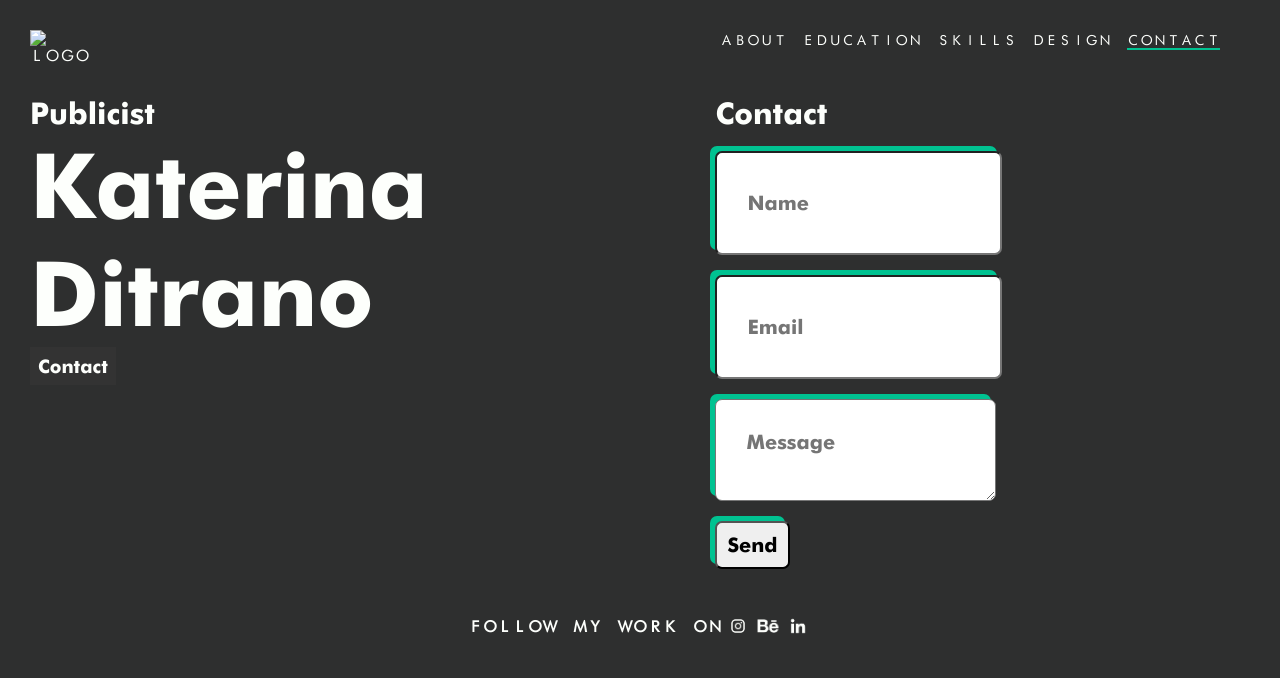
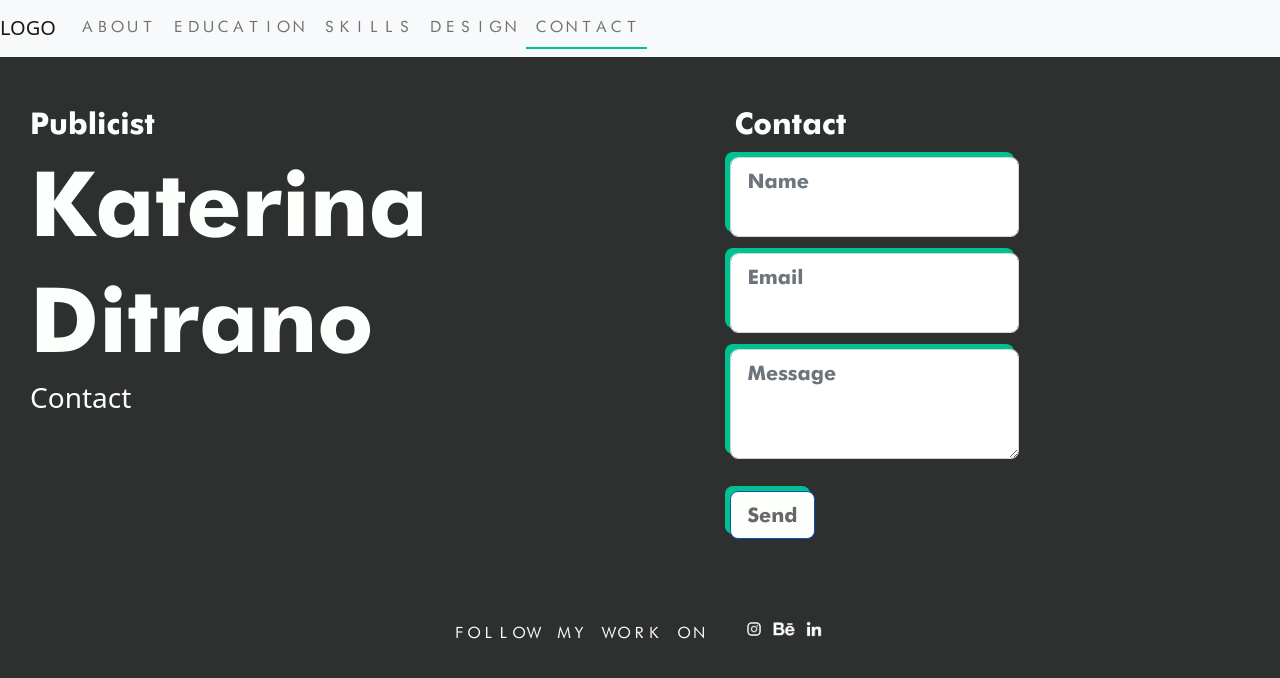
Before and after one commit to Caterina-Ditrano/caterina_ditrano_porfolio, a plain HTML site: page pages/contacto.html in a window 1280 px wide. Drawn offline with nearby package versions, Linux system fonts and the light colour scheme.

Commit message:
bootsrap commit

```diff
--- a/css/index.css
+++ b/css/index.css
@@ -18,6 +18,11 @@
     src: url("../fonts/FutuMd.ttf") format("truetype");
 }
 
+
+.background-color {
+    background-color: #2E2F2F;
+    color: #FDFFFC;
+}
 
 body{
     background-color: #2E2F2F;
@@ -86,31 +91,32 @@ footer {
     display: flex;
 }
 
+#nav {
+    margin-bottom: 3rem;
+    justify-content: flex-end;
+}
+
 nav {
-    display: inline-flex;
+    display: flex;
     width: 100%;
     justify-content: flex-end;
+    align-items: flex-end;
 }
 
 .nav-logo {
     list-style: none;
     text-align: left;
-    padding: 10px;
     font-family: FuturistFixed-widthBoldItalic, sans-serif;
     font-size: 15px;
     justify-content: flex-start;
-    margin: 20px ;
     width: fit-content;
 }
 
 body header nav ul {
     list-style: none;
     text-align: right;
-    padding: 10px;
     font-family: FuturistFixed-widthBoldItalic, sans-serif;
     font-size: 15px;
-    margin: 20px ;
-    margin-right: 50px;
     position: relative;
     justify-content: end;
 }
@@ -350,11 +356,24 @@ ul {
     left: 0px;
 }
 
-#button {
-    height: fit-content;
-    width: fit-content;
-    padding: 10px;
+#form-style{
+    box-shadow: -5px -5px #00c291;
+    font-family:FuturaBoldBT,sans-serif;
+    color: #676767;
+    padding-bottom: 2em;
+    margin: 1rem;
+
+
 }
+
+#form-button{
+    box-shadow: -5px -5px #00c291;
+    font-family:FuturaBoldBT,sans-serif;
+    color: #676767;
+    background-color: #FDFFFC;
+    margin: 1rem;
+}
+
 
 @media screen and (max-width: 320px) {
     body{
--- a/pages/contacto.html
+++ b/pages/contacto.html
@@ -8,19 +8,29 @@
 		<link rel="stylesheet" href="../css/index.css">
         <link
         rel="stylesheet" href="https://cdnjs.cloudflare.com/ajax/libs/animate.css/4.1.1/animate.min.css"/>
+         <!-- CSS only -->
+    <link href="https://cdn.jsdelivr.net/npm/bootstrap@5.2.0-beta1/dist/css/bootstrap.min.css" rel="stylesheet" integrity="sha384-0evHe/X+R7YkIZDRvuzKMRqM+OrBnVFBL6DOitfPri4tjfHxaWutUpFmBp4vmVor" crossorigin="anonymous">
         <title>Katerina Ditrano</title>
     </head>
-    <body>
-        <header class="animate__animated animate__backInLeft">
-            <img class="nav-logo" src="" alt="LOGO">
-            <nav class="menu">
-                <ul>
-                    <li> <a href="../index.html"> ABOUT </a> </li>
-                    <li> <a href="../pages/education.html"> EDUCATION </a> </li>
-                    <li> <a href="../pages/skills.html">SKILLS</a></li>
-                    <li> <a href="../pages/design.html">DESIGN</a> </li>
-                    <li> <a class="active" href="pages/contacto.html">CONTACT</a>  </li>
-                </ul>
+    <body class="background-color">
+        <header>
+            <nav id="nav" class="navbar navbar-expand-lg navbar-light bg-light">
+                <a class="navbar-brand" href="#">LOGO</a>
+                <button class="navbar-toggler" type="button" data-toggle="collapse" data-target="#navbarSupportedContent" aria-controls="navbarSupportedContent" aria-expanded="false" aria-label="Toggle navigation">
+                    <span class="navbar-toggler-icon"></span>
+                  </button>
+                <div class="collapse navbar-collapse">
+                    <ul class="navbar-nav">
+                        <li class="nav-item">
+                            <a class="nav-link" href="../index.html">ABOUT</a>
+                        </li>
+                        <li class="nav-item"> <a class="nav-link" href="../pages/education.html"> EDUCATION </a> </li>
+                        <li class="nav-item"> <a class="nav-link" href="../pages/skills.html">SKILLS</a></li>
+                        <li class="nav-item"> <a class="nav-link" href="../pages/design.html">DESIGN</a> </li>
+                        <li class="nav-item active"> <a class="nav-link" href="../pages/contacto.html">CONTACT <span class="sr-only"></span></a> </li>
+                    </ul>
+                </div>
+            </nav>
         </header>
         <main class="animate__animated animate__fadeInLeftBig">
             <h1>
@@ -32,24 +42,24 @@
             <h2>
             Ditrano
             </h2>
-            <h3 class="subtitle">Contact</h3>
+            <h3>Contact</h3>
         </main>
         <aside class="animate__animated animate__slideInDown">
                 <form class="form">
-                    <h3 class="block_subtitle">Contact</h3>
+                    <h3 class="block_subtitle" >Contact</h3>
                     <label for="name"class="oculto"> NAME</label>
-                    <input class="input" id="name" type="text" name="Name" placeholder="Name">
+                    <input id="form-style" class="form-control form-control-lg" type="text" name="Name" placeholder="Name">
 
                     <label for="email" class="oculto">EMAIL</label>
-                    <input class="input" id="email" type="email" name="Email" placeholder="Email">
+                    <input id="form-style" class="form-control form-control-lg" type="email" name="Email" placeholder="Email">
 
                     <label for="message" class="oculto">MESSAGE</label>
-                    <textarea class="input" id="message" name="message" placeholder="Message"></textarea>
+                    <textarea input id="form-style" class="form-control form-control-lg"  name="message" placeholder="Message"></textarea>
 
-                    <input class="input" id="button" type="submit" value="Send">
+                    <input id="form-button" a href="#" class="btn btn-primary btn-lg active" role="button" aria-pressed="true" id  type="submit" value="Send">
+
                 </form>
         </aside>
-
         <footer class="animate__animated animate__fadeInUp">
             <h3>FOLLOW MY WORK ON</h3>
             <ul class="icono">
@@ -58,5 +68,6 @@
                 <li><a href="https://www.linkedin.com/in/caterina-ditrano/"><img src="../imagenes/linkedin.png" alt="Linkedin" ></a></li>
             </ul>
         </footer>
+        <script src="https://cdn.jsdelivr.net/npm/bootstrap@5.2.0-beta1/dist/js/bootstrap.bundle.min.js" integrity="sha384-pprn3073KE6tl6bjs2QrFaJGz5/SUsLqktiwsUTF55Jfv3qYSDhgCecCxMW52nD2" crossorigin="anonymous"></script>
     </body>
 </html>
```
Also changed, not shown: index.html (+20 -12 lines).
